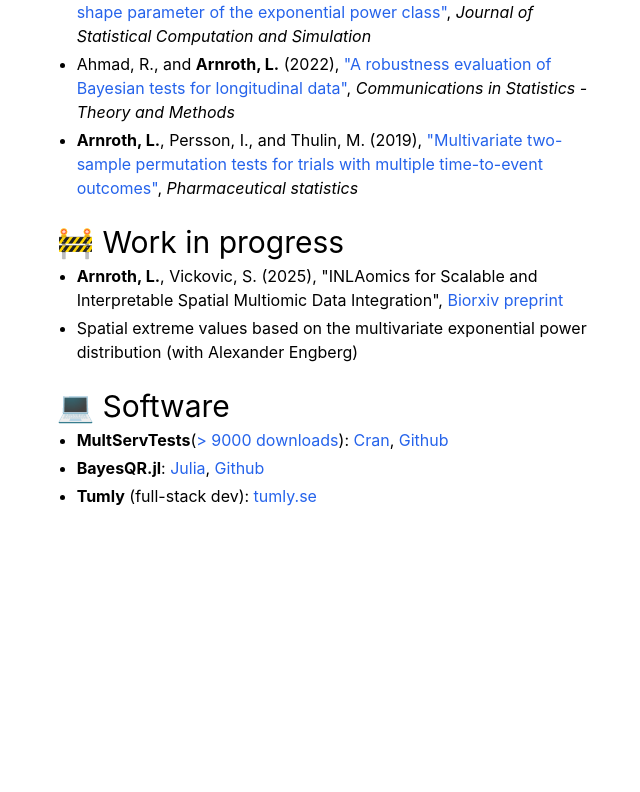
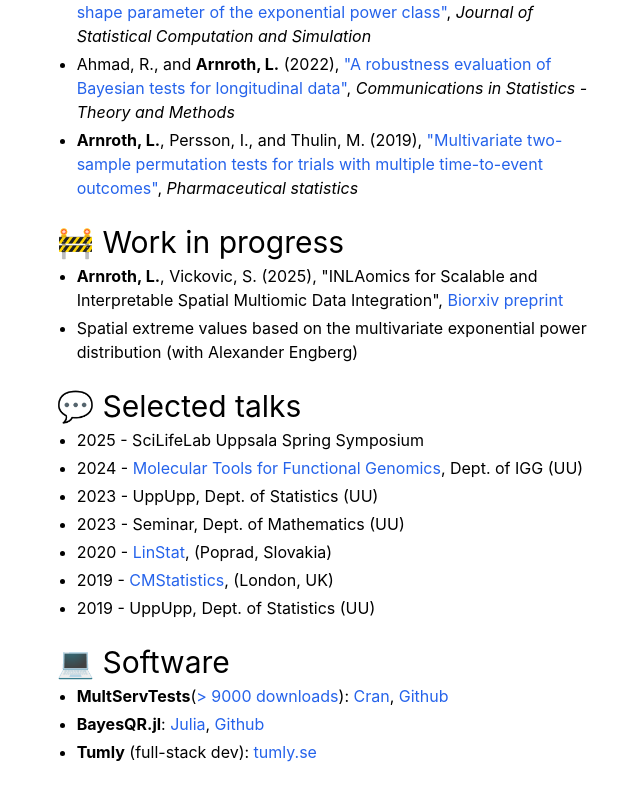
Before and after one commit to lukketotte/lukketotte.github.io, a React (Create React App) app: page / in a window 1280 px wide. Shown: the part 584-1376 px from the top of the page, without its empty margins (386-1026 px from the left). Before the commit the page ends 1120 px from the top, so only its background shows below. Built offline with nearby package versions, Linux system fonts and the light colour scheme.

Commit message:
added talks

```diff
--- a/src/components/Body/Body.tsx
+++ b/src/components/Body/Body.tsx
@@ -134,6 +134,45 @@ const Body = () => {
           distribution (with Alexander Engberg)
         </li>
       </ul>
+      <h1 className='text-2xl tablet:text-3xl mt-5 mb-1'>
+        &#128172; Selected talks
+      </h1>
+      <ul className='list-disc ml-5'>
+        <li className='mb-1'>2025 - SciLifeLab Uppsala Spring Symposium</li>
+        <li className='mb-1'>
+          2024 -{" "}
+          <a
+            className='text-blue-600 hover:text-blue-400'
+            href={"https://www.furthlab.xyz/moltools#all"}
+          >
+            Molecular Tools for Functional Genomics
+          </a>
+          , Dept. of IGG (UU)
+        </li>
+        <li className='mb-1'>2023 - UppUpp, Dept. of Statistics (UU)</li>
+        <li className='mb-1'>2023 - Seminar, Dept. of Mathematics (UU)</li>
+        <li className='mb-1'>
+          2020 -{" "}
+          <a
+            className='text-blue-600 hover:text-blue-400'
+            href={"https://linstat2024.science.upjs.sk/"}
+          >
+            LinStat
+          </a>
+          , (Poprad, Slovakia)
+        </li>
+        <li className='mb-1'>
+          2019 -{" "}
+          <a
+            className='text-blue-600 hover:text-blue-400'
+            href={"https://www.cmstatistics.org/"}
+          >
+            CMStatistics
+          </a>
+          , (London, UK)
+        </li>
+        <li className='mb-1'>2019 - UppUpp, Dept. of Statistics (UU)</li>
+      </ul>
       <h1 className='text-2xl tablet:text-3xl mt-5 mb-1'>&#128187; Software</h1>
       <ul className='list-disc ml-5'>
         <li className='mb-1'>
```
